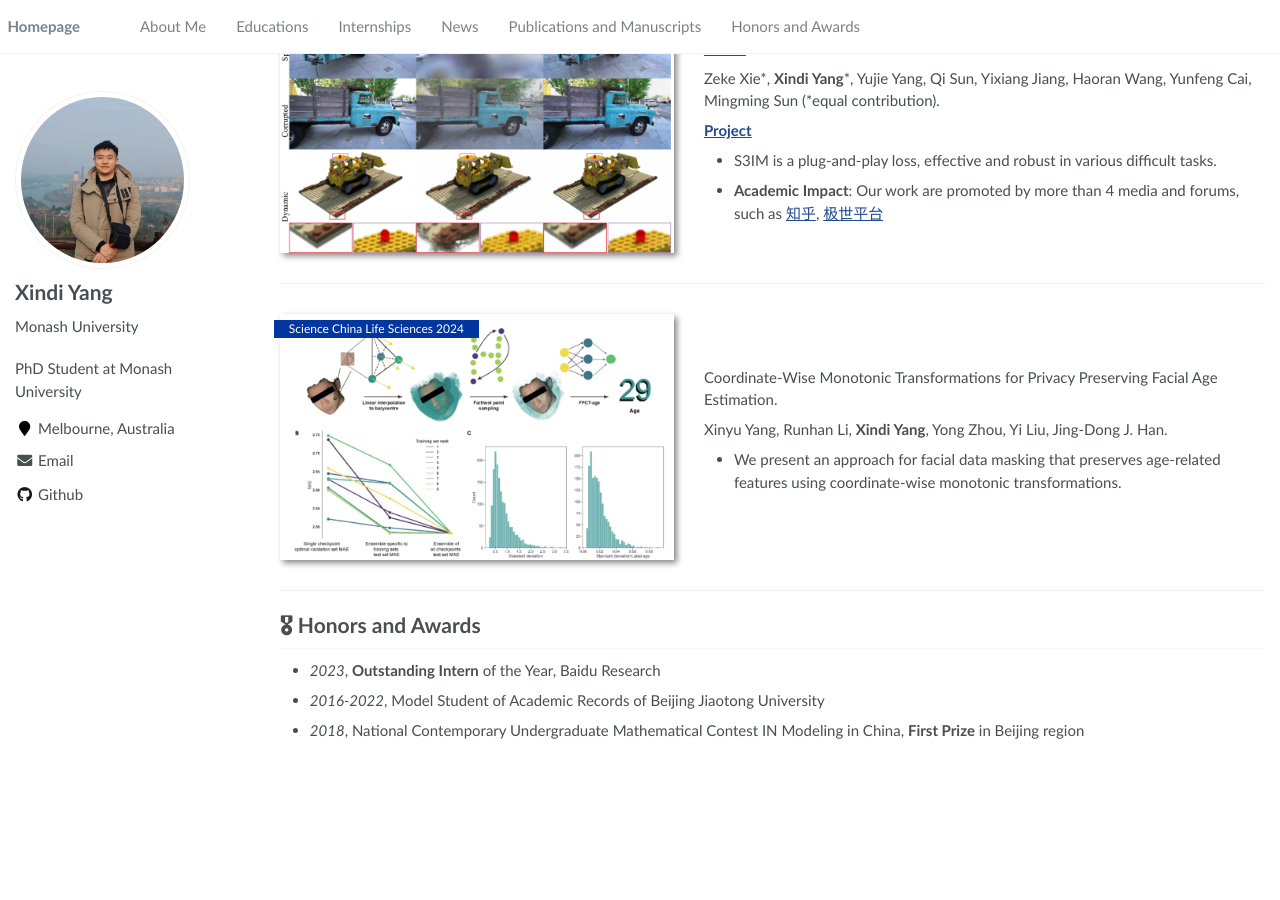
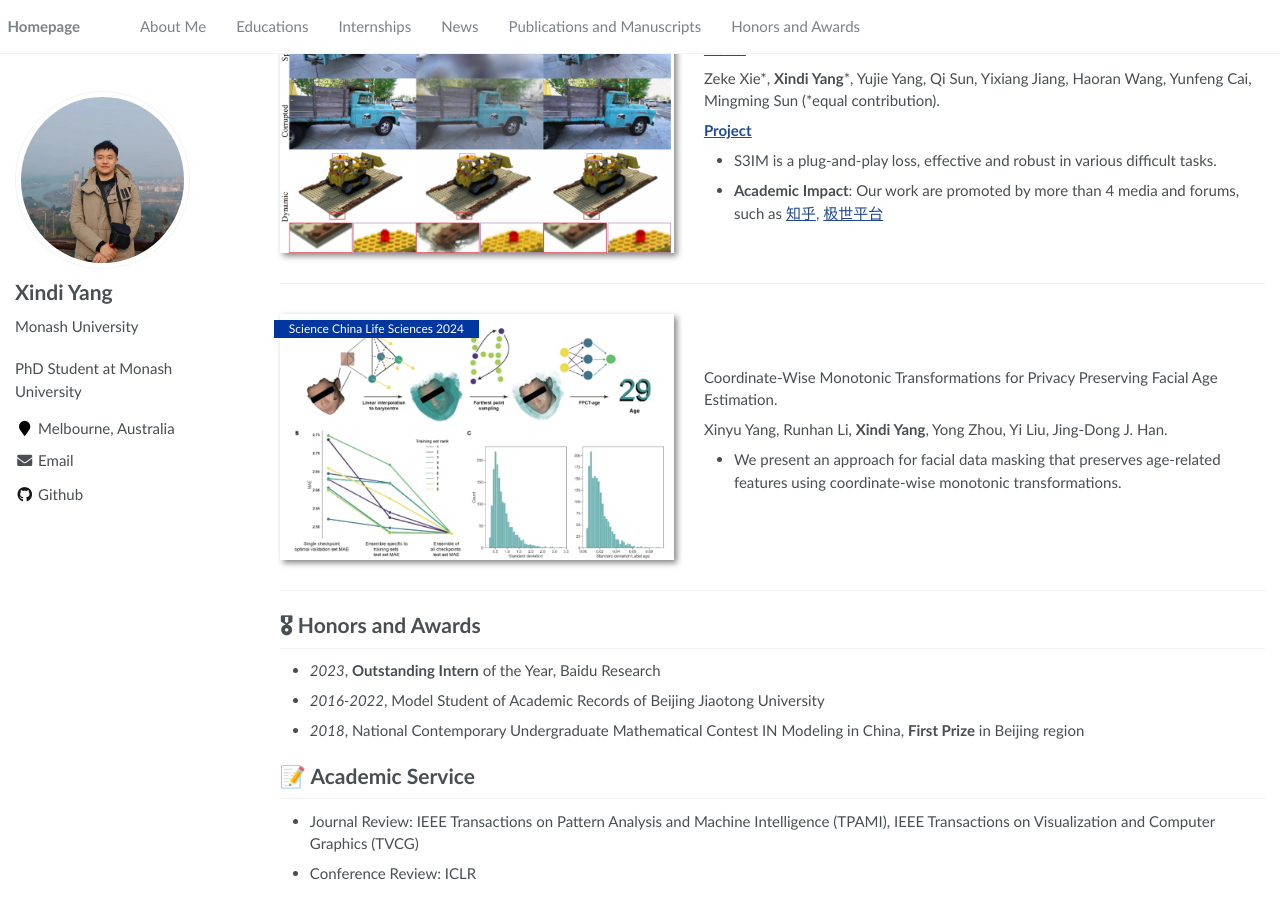
Before and after one commit to Madaoer/Madaoer.github.io, a Jekyll site: the page built from _pages/about.md, in a window 1280 px wide and 900 px high, scrolled down 843 px. Built offline with Jekyll 4.4.1, drawn with Linux system fonts in a browser that asks for light colours; before the commit the page ends 1600 px from its top, so only the background shows below that.

Commit message:
update project page

```diff
--- a/_pages/about.md
+++ b/_pages/about.md
@@ -81,3 +81,7 @@ transformations.
 - *2023*, **Outstanding Intern** of the Year, Baidu Research
 - *2016-2022*, Model Student of Academic Records of Beijing Jiaotong University
 - *2018*, National Contemporary Undergraduate Mathematical Contest IN Modeling in China, **First Prize** in Beijing region
+
+# 📝 Academic Service
+- Journal Review: IEEE Transactions on Pattern Analysis and Machine Intelligence (TPAMI), IEEE Transactions on Visualization and Computer Graphics (TVCG)
+- Conference Review: ICLR
```
